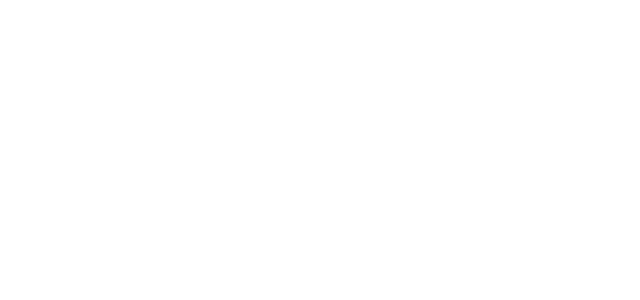
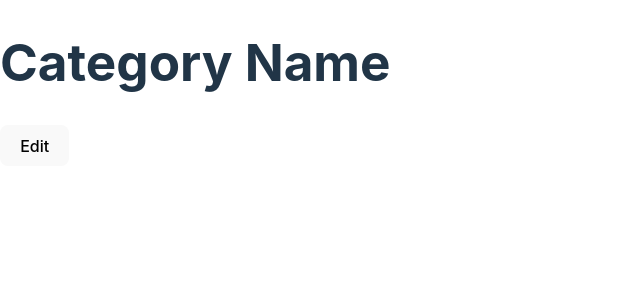
Before and after one commit to kuraganeru/favourite-series, a React (Vite) app: page / in a window 1280 px wide. Shown: the top 300 px of the page, without its empty margins (0-640 px from the left). Built offline with nearby package versions, Linux system fonts and the light colour scheme.

Commit message:
init SeriesCategoryHeader component

```diff
--- a/src/FavouriteSeriesGrid.jsx
+++ b/src/FavouriteSeriesGrid.jsx
@@ -1,7 +1,10 @@
+import SeriesCategoryHeader from "./components/SeriesCategoryHeader"
+
 function App() {
 
   return (
     <>
+      <SeriesCategoryHeader />
     </>
   )
 }
--- /dev/null
+++ b/src/components/SeriesCategoryHeader.jsx
@@ -0,0 +1,8 @@
+export default function SeriesCategoryHeader() {
+    return (
+        <>
+            <h1>Category Name</h1>
+            <button>Edit</button>
+        </>
+    )
+}
```
